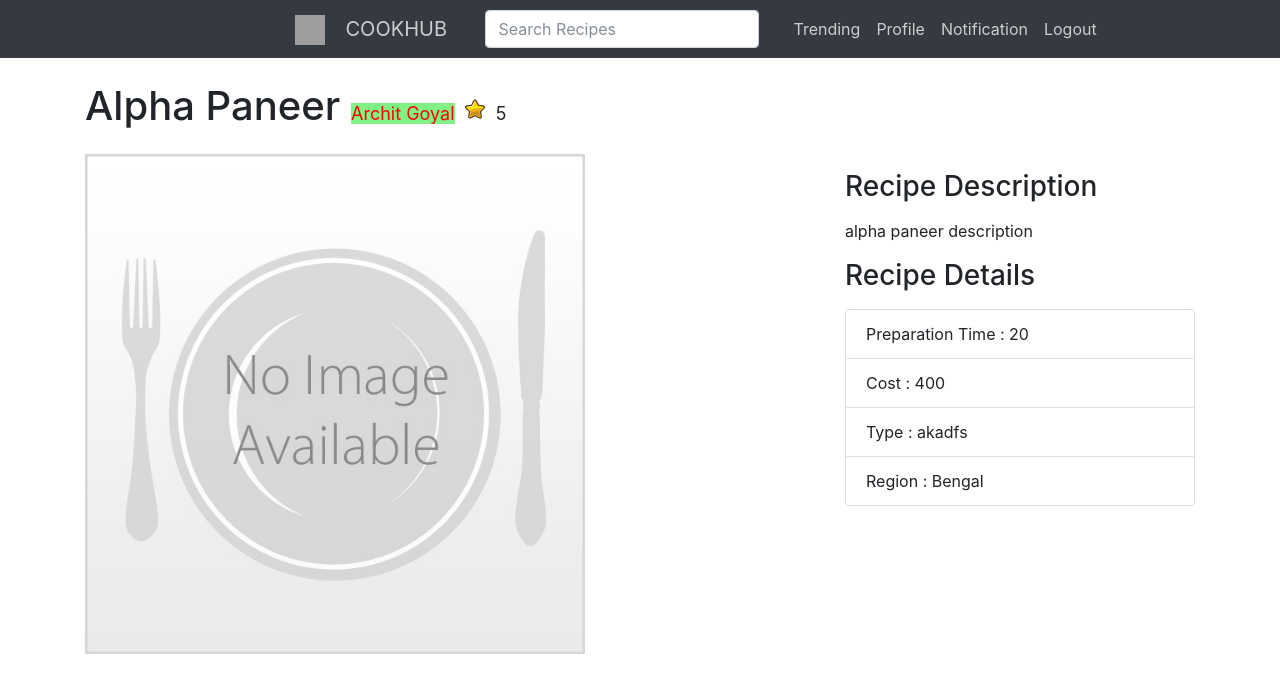
After one commit to famishedrover/cookhub, a Flask app: page /recipe/2 in a window 1280 px wide. The commit adds this page. Shown: the top 693 px of the page. Run offline with Flask 2, Linux system fonts and the light colour scheme; the visitor is signed in with stand-in values (Sample User, id 1); data comes from the database, SQL or seed files in the repository; both versions use the stored data as it was after the commit; some libraries are stand-ins or nearby versions; grey boxes are pictures that could not be loaded.

Commit message:
db changed site made

```diff
--- a/main.py
+++ b/main.py
@@ -186,7 +186,18 @@ def recipe_page():
 	return render_template("after_login/AddRecipe.html")
 
 
+@app.route('/recipe/<id>')
+@login_required
+def recipe(id):
+	cook = Cooks.query.filter_by(id=id).first()
+	person = Person.query.filter_by(id=cook.personid).first()
+	return render_template('after_login/recipe.html', cook = cook , person = person)
 
+
+# @app.route('/trending')
+# @login_required
+# def trending():
+# 	trends = Cooks.query.order_by(Cooks.star.desc()).limit(6)
 
 
 @app.route('/protected-stage-add' , methods=['GET','POST'])
@@ -395,20 +406,17 @@ def api_trending():
 	cookid = 0
 	print image,name,description,cookid
 
+	trends = Cooks.query.order_by(Cooks.star.desc()).limit(6)
 	a = []
 	final = {'trending':[]}
-	# for i in range(4):
-	current = {'image':image,
-				'name':name,
-				'description':description,
-				'cookid':cookid}
-	a.append(current)
-	cookid = 1
-	current = {'image':image,
-				'name':name,
-				'description':description,
-				'cookid':cookid}
-	a.append(current)
+
+	for t in trends :
+		# print 'IMAGE:',t.image
+		current = {'image':"http://192.168.43.210:5000"+str(t.image),
+					'name':t.name,
+					'description':t.description,
+					'cookid':t.id}
+		a.append(current)
 
 	final['trending'] = a
 
@@ -456,5 +464,47 @@ def api_cook_each():
 	return resp
 
 
+@app.route('/api-profile-each' , methods=['POST'])
+def api_profile_page():
+	r = request_dict(request)
+	i = int(r['id'])
+
+
+
+	print 'USER ID',i
+	cooks=Cooks.query.filter_by(personid=i).all()
+
+	a = []
+	final = {'cooks':[]}
+	if cooks is None :
+		print 'CURRENT:',None
+		current = {	'status':'0',
+					'name':'',
+					'image':'',
+					'description':'',
+					'cookid':''}
+		a.append(current)
+		final['cooks']= a
+		resp = jsonify(final)
+		resp.status_code = 400
+		return resp
+
+	for cook in cooks :
+		current = {	'status':'1',
+					'name':cook.name,
+					'image':"http://192.168.43.210:5000"+str(cook.image),
+					'description':cook.description,
+					'cookid':cook.id}
+
+		print 'CURRENT:',current
+		a.append(current)
+
+	final['cooks']= a
+	resp = jsonify(final)
+	resp.status_code = 200
+	return resp
+
+
+
 if __name__ == '__main__':
 	app.run(host="0.0.0.0",debug=True)
--- a/templates/after_login/profile.html
+++ b/templates/after_login/profile.html
@@ -338,7 +338,7 @@ chart.render();
 	    <p class="card-text"><b>Stars: <b> {{ iitems.star }}</p>
 	    <p class="card-text"><b>Type: <b> {{ iitems.ctype }}</p>
 	    <p class="card-text"><b>Region: <b> {{ iitems.region }}</p>
-	    <button type="button" class="btn-outline-info" style="border-radius:2px;">See More...</button>
+	    <a href="{{ url_for('recipe' , id=iitems.id) }}"><button type="button" class="btn-outline-info" style="border-radius:2px;">See More...</button></a>
   	</div>
 	</div>
 	</div>
--- /dev/null
+++ b/templates/after_login/recipe.html
@@ -0,0 +1,49 @@
+{% extends "after_login/layout.html" %}
+{% block body %}
+<div class="container">
+
+      <!-- Portfolio Item Heading -->
+      <h1 class="my-4" style="text-color:#343a40;">{{ cook.name }}
+        <a href="{{ url_for('profile_page', id=person.id) }}"><small style="font-size:18px;background:#81f286;">{{ person.name }}</small></a>
+	<img src="{{ url_for('static',filename='star.svg') }}" style="height:20px;" >
+	<small style="font-size:18px;">{{ cook.star }}</small>
+      </h1>
+
+      <div class="row">
+
+        <div class="col-md-8">
+          <img class="img-fluid" src="{{ cook.image }}" alt="" style="height:500px;">
+
+        </div>
+
+        <div class="col-md-4">
+          <h3 class="my-3">Recipe Description</h3>
+          <p>{{ cook.description }}</p>
+          <h3 class="my-3">Recipe Details</h3>
+          <ul class="list-group">
+            <li class="list-group-item">Preparation Time : {{ cook.preptime }}</li>
+            <li class="list-group-item">Cost : {{ cook.cost }}</li>
+            <li class="list-group-item">Type : {{ cook.ctype }}</li>
+            <li class="list-group-item">Region : {{ cook.region }}</li>
+
+          </ul>
+
+        </div>
+
+      </div>
+
+
+
+
+    </div>
+
+    <!-- /.container -->
+
+
+    <!-- Bootstrap core JavaScript -->
+    <script src="vendor/jquery/jquery.min.js"></script>
+    <script src="vendor/bootstrap/js/bootstrap.bundle.min.js"></script>
+
+
+
+{% endblock %}
```
Also changed, not shown: addDb.py (+14 -5 lines), static/Uploaded/0_1509154064_95.jpg (added), static/Uploaded/0_1509154174_67.jpg (added), static/Uploaded/0_1509154191_92.jpg (added), static/Uploaded/0_1509154244_25.jpg (added), static/Uploaded/0_1509154320_16.jpg (added), static/Uploaded/0_1509154483_6.jpg (added), static/star.svg (added), testdata.db.
